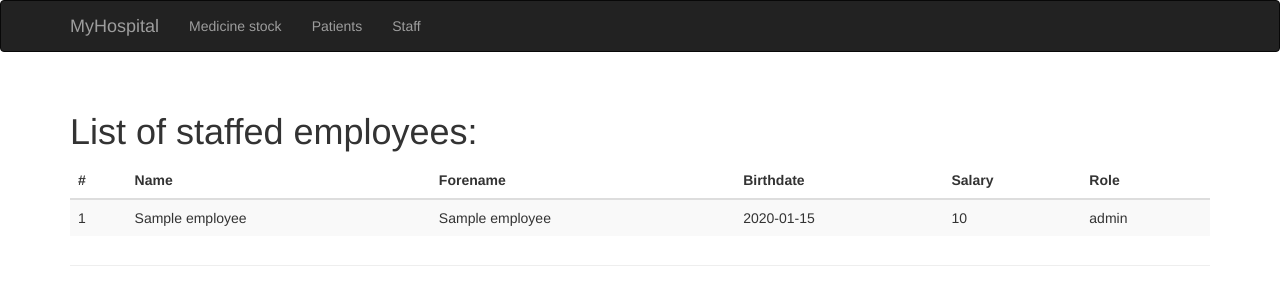
After one commit to Cornslakes/Database-Project-WWI21DSB, a Flask app: template templates/employee.html in a window 1280 px wide. The commit adds this page. Shown: the top 305 px of the page. Run offline with Flask 3, Linux system fonts and the light colour scheme; the template is opened without the code that fills it: most values are stand-ins (such as "Sample title", 1, 10 or a date in 2020); some libraries are stand-ins or nearby versions.

Commit message:
added employee tab, ansicht and sample data

```diff
--- a/app.py
+++ b/app.py
@@ -22,7 +22,7 @@ bootstrap = Bootstrap(app)
 app.config["SQLALCHEMY_DATABASE_URI"] = "postgresql://admin:123@localhost:5433/hospital"
 
 db = SQLAlchemy(app)
-from models import Medicine, Patient
+from models import Medicine, Patient, Employee
 
 
 @app.route("/", methods=["GET", "POST"])
@@ -73,7 +73,7 @@ class PatientForm(FlaskForm):
     submit = SubmitField("Submit")
 
 
-# Routing to the form that adds Patinets
+# Routing to the form that adds patients
 @app.route("/add_patient", methods=["GET", "POST"])
 def add_patient():
     form = PatientForm()
@@ -94,9 +94,7 @@ def add_patient():
 
 
 # -------Delete Patient-------
-
-
-# Routing to Delete functionality for patients
+# Routing to delete functionality for patients
 @app.route("/delete_patient/<id>")
 def delete_patient(id):
     patient = Patient.query.filter_by(Patient_ID=id).first()
@@ -108,9 +106,9 @@ def delete_patient(id):
     return redirect("/patient")
 
 
-# ----------------------------------------------------------
-# ------------------Functionality Medicine------------------
-# ----------------------------------------------------------
+# ---------------------------------------------------------
+# ------------------Functionality Medicine-----------------
+# ---------------------------------------------------------
 
 
 # -------Displaying Medicine Table-------
@@ -201,7 +199,7 @@ class ChangeMedicineForm(FlaskForm):
 # Routing to the form that adds medicines
 @app.route("/change_medicine/<id>", methods=["GET", "POST"])
 def change_medicine(id):
-    form = ChangeMedicineForm("Hallo")
+    form = ChangeMedicineForm()
     medicine = Medicine.query.filter_by(Medicine_ID=id).first()
 
     if form.validate_on_submit():
@@ -232,3 +230,13 @@ def stock_minus_one(id):
     else:
         flash("Error: Minimum stock is 0")
     return redirect("/medicine")
+
+# ---------------------------------------------------------
+# ------------------Functionality Employee-----------------
+# ---------------------------------------------------------
+
+@app.route("/staff")
+def employee_staff():
+    title = "List of all staffed employees:"
+    employee = Employee.query.order_by(Employee.Employee_Name.desc()).all()
+    return render_template("employee.html", employee=employee)
--- a/templates/base.html
+++ b/templates/base.html
@@ -21,7 +21,7 @@ block head %} {{ super() }} {% endblock %} {% block navbar %}
         <!-- <li><a href="/add_employee">Add new employee</a></li> -->
         <li><a href="/medicine">Medicine stock</a></li>
         <li><a href="/patient">Patients</a></li>
-        <li><a href="/employee">Employees</a></li>
+        <li><a href="/staff">Staff</a></li>
       </ul>
     </div>
   </div>
--- /dev/null
+++ b/templates/employee.html
@@ -0,0 +1,30 @@
+{% extends "base.html" %} {% import "bootstrap/wtf.html" as wtf %} {% block
+title %}Company{% endblock %} {% block page_content %}
+<div class="page-header">
+  <h1>List of staffed employees:</h1>
+  <table class="table table-dark table-striped">
+    <thead class="thead-dark">
+      <tr>
+        <th scope="col">#</th>
+        <th scope="col">Name</th>
+        <th scope="col">Forename</th>
+        <th scope="col">Birthdate</th>
+        <th scope="col">Salary</th>
+        <th scope="col">Role</th>
+      </tr>
+    </thead>
+    <tbody>
+      {% for employee in employee %}
+      <tr>
+        <td class="med_name">{{ loop.index }}</td>
+        <td class="med_name">{{employee.Employee_Name}}</td>
+        <td class="med_name">{{employee.Employee_Forename}}</td>
+        <td class="med_name">{{employee.Employee_Birthdate}}</td>
+        <td class="med_name">{{employee.Employee_Salary}}</td>
+        <td class="med_name">{{employee.Employee_Role}}</td>
+        {% endfor %}
+      </tr>
+    </tbody>
+  </table>
+</div>
+{% endblock %}
```
Also changed, not shown: database_populate.sql (+8 -0 lines), models.py (+9 -0 lines).
